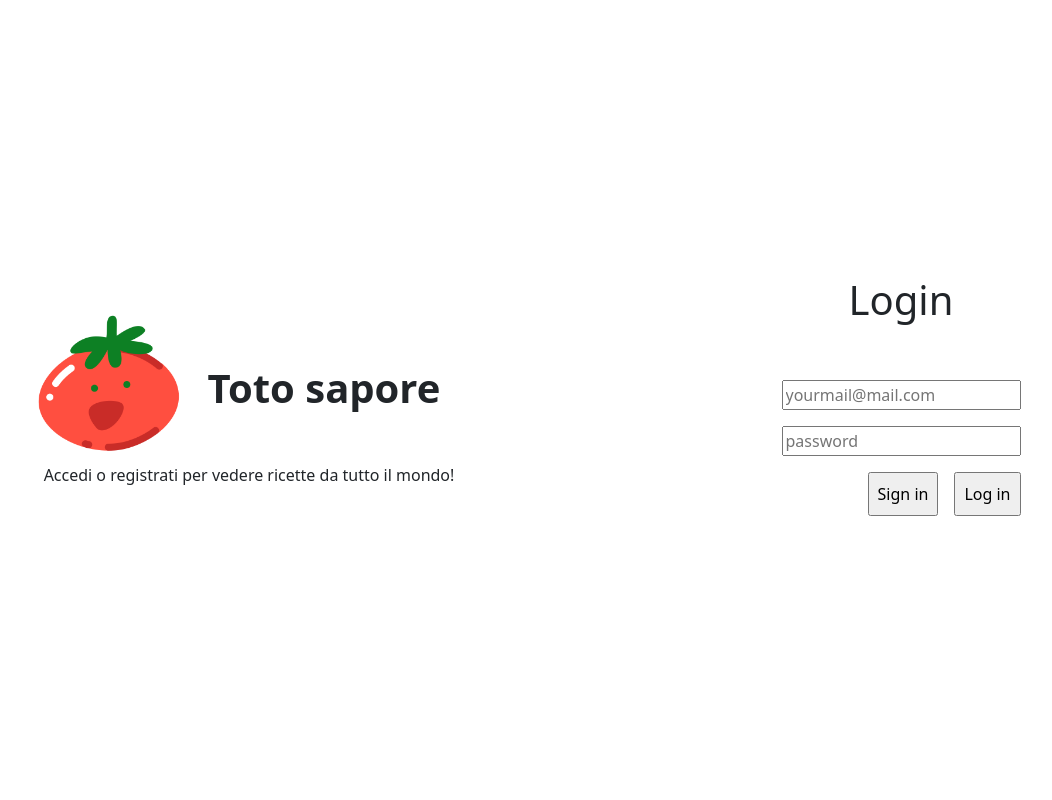
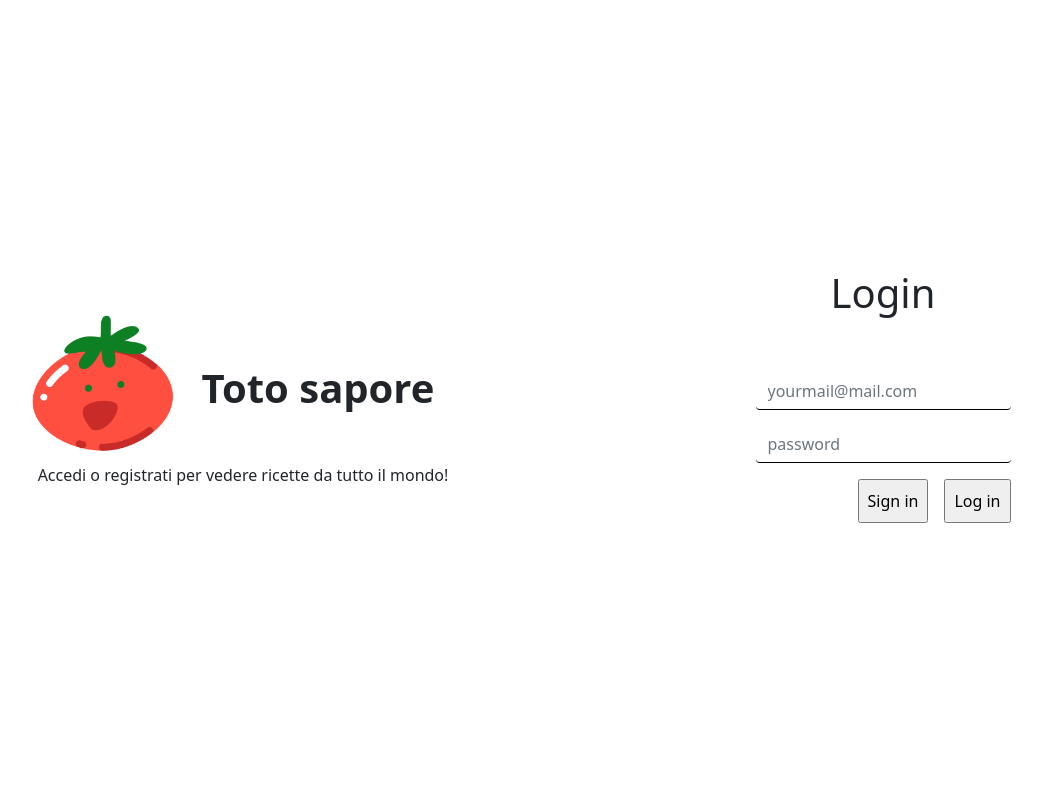
Before and after one commit to sararomeo/fotosapore, a PHP site: page / in a window 1280 px wide. Shown: the whole page, without its empty margins (65-1117 px from the left). Run offline with PHP 8.4, Linux system fonts and the light colour scheme.

Commit message:
Fix page width

```diff
--- a/src/css/style.css
+++ b/src/css/style.css
@@ -2,3 +2,27 @@
     max-width: 150px;
     max-height: 150px;
 }
+
+.form-control {
+    background: transparent;
+    border: none;
+    border-bottom: 1px solid #000000;
+    outline: none;
+    box-shadow: none !important;
+
+}
+
+/*input[type="text"],
+select.form-control {
+    background: transparent;
+    border: none;
+    border-bottom: 1px solid #000000;
+    outline:none;
+    box-shadow:none;
+}
+
+input[type="text"]:focus,
+select.form-control:focus {
+  -webkit-box-shadow: none;
+  box-shadow: none;
+}*/
--- a/src/template/base.php
+++ b/src/template/base.php
@@ -16,7 +16,7 @@
     <title><?php echo $templateParams["titolo"]; ?></title>
 </head>
 
-<body>
+<body class="m-0 p-0 mw-100 vh-100">
     <?php
     if(isset($templateParams["login"])){
         require($templateParams["login"]);
--- a/src/template/login-form.php
+++ b/src/template/login-form.php
@@ -3,12 +3,12 @@
 
     <div class="form-outline p-2">
         <!--<label for="email">E-mail</label>-->
-        <input type="email" name="email" id="email" placeholder="yourmail@mail.com">
+        <input type="email" class="form-control" name="email" id="email" placeholder="yourmail@mail.com">
     </div>
 
     <div class="form-outline p-2">
         <!--<label for="password">Password</label>-->
-        <input type="password" name="password" id="password" placeholder="password">
+        <input type="password" class="form-control" name="password" id="password" placeholder="password">
     </div>
 
     <div class="d-flex justify-content-end">
--- a/src/template/login-tmpl.php
+++ b/src/template/login-tmpl.php
@@ -1,5 +1,5 @@
 <div class="container-fluid p-0">
-    <div class="row">
+    <div class="row w-100">
         <!-- medium or bigger devices (col-md) -->
 
 
```
